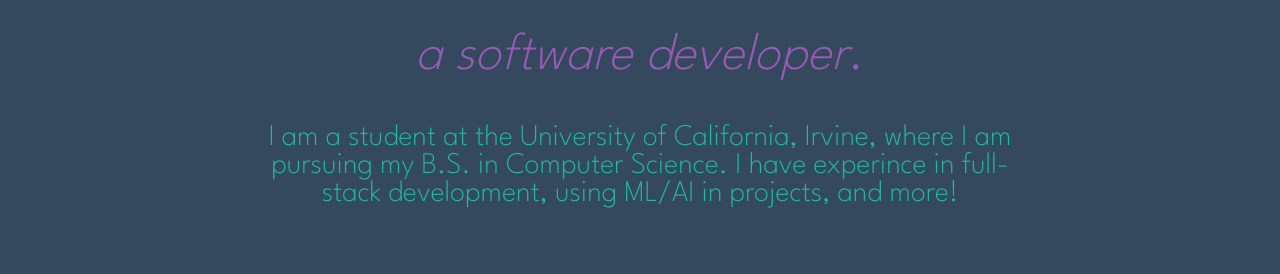
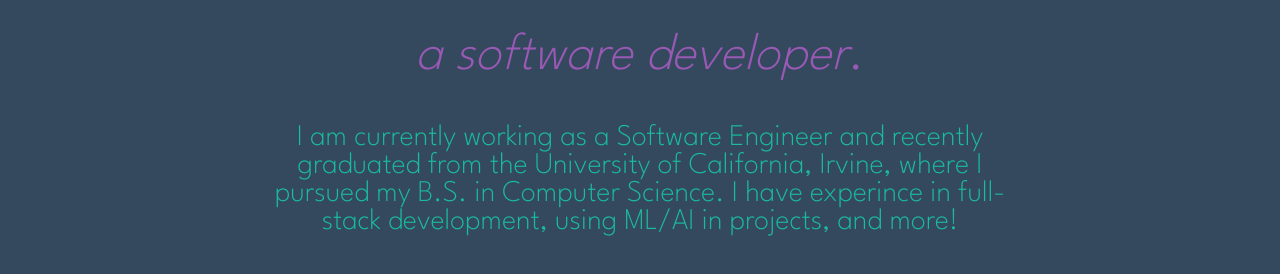
Before and after one commit to rithvij315/PersonalPortfolio, a plain HTML site: page index.html in a window 1280 px wide. Shown: the part 282-556 px from the top of the page. Drawn offline with Linux system fonts and the light colour scheme.

Commit message:
updated website, oct 2024

```diff
--- a/index.html
+++ b/index.html
@@ -44,7 +44,7 @@
   <div class="text-body">
     <h1>I'm Rithvij Pochampally,</h1>
     <h2><em>a software developer</em>.</h2>
-    <p>I am a student at the University of California, Irvine, where I am pursuing my B.S. in Computer Science.
+    <p>I am currently working as a Software Engineer and recently graduated from the University of California, Irvine, where I pursued my B.S. in Computer Science.
       I have experince in full-stack development, using ML/AI in projects, and more!</p>
   </div>
 </body>
```
Also changed, not shown: pages/about.html (+1 -1 lines), 1 other file.
